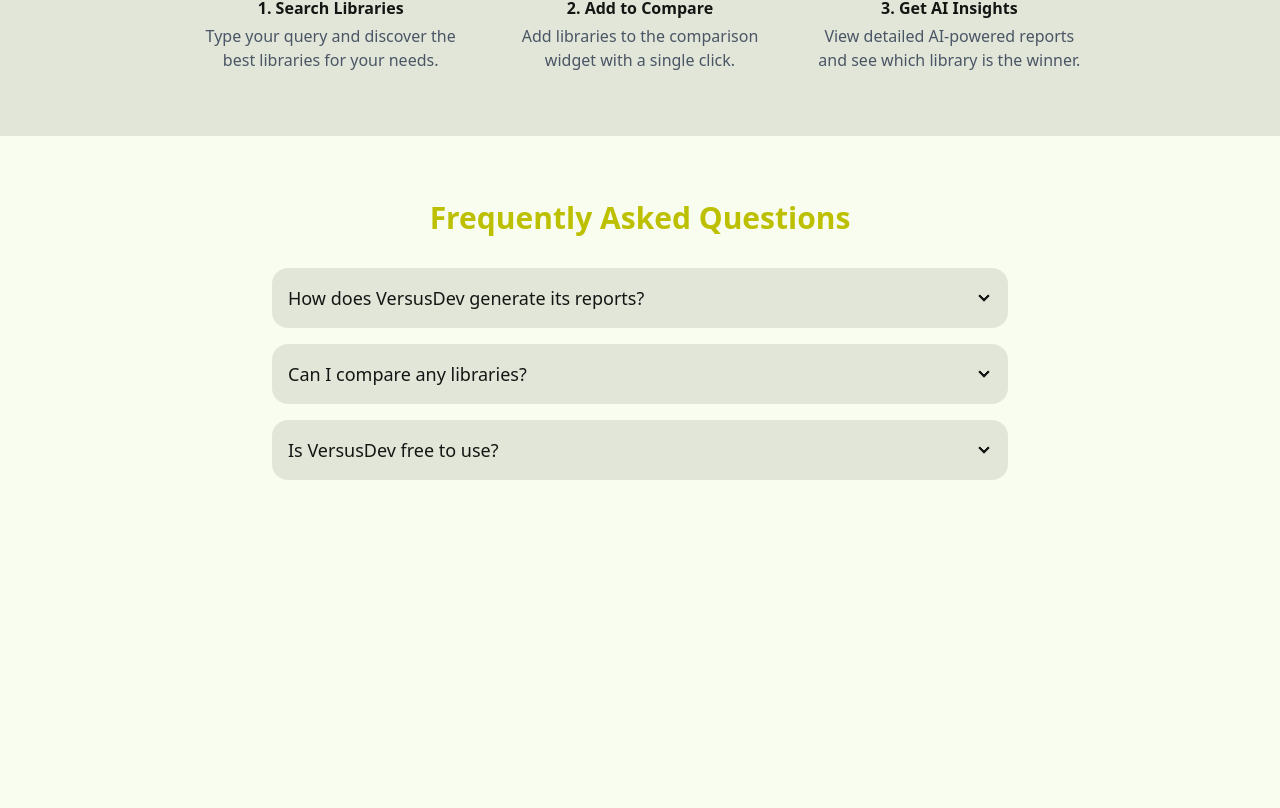
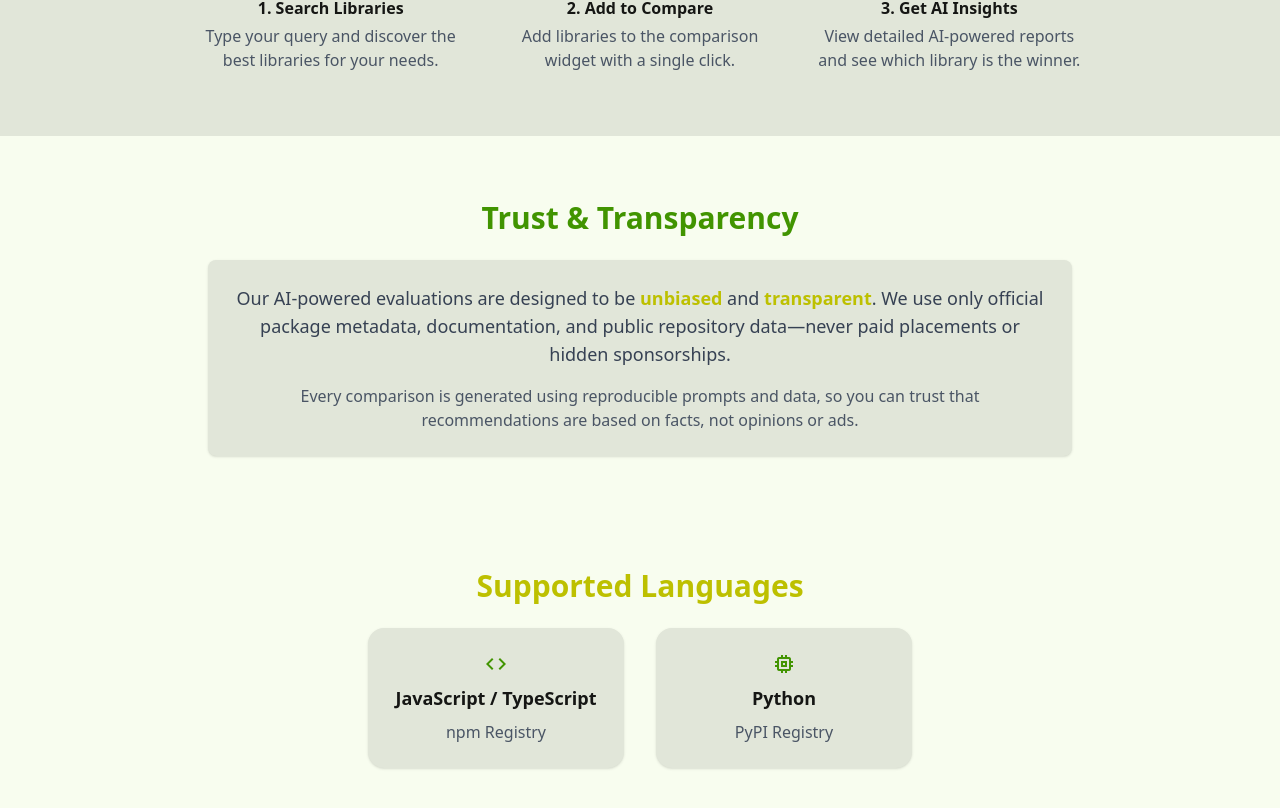
Before and after one commit to uvais724/doc-pilot-ai, a Nuxt app: page / in a window 1280 px wide. Shown: the part 972-1780 px from the top of the page. Before the commit the page ends 1516 px from the top, so only its background shows below. Built offline with nearby package versions, Linux system fonts and the light colour scheme.

Commit message:
Added trust and transparency section

```diff
--- a/pages/index.vue
+++ b/pages/index.vue
@@ -48,6 +48,42 @@
           <h4 class="font-semibold mb-1">3. Get AI Insights</h4>
           <p class="text-gray-600 text-center">View detailed AI-powered reports and see which library is the winner.</p>
         </div>
+      </div>
+    </section>
+
+    <!-- Trust + Transparency Section -->
+    <section class="py-16 px-4 max-w-4xl mx-auto">
+      <h2 class="text-3xl font-bold mb-6 text-center text-primary">Trust & Transparency</h2>
+      <div class="bg-base-200 rounded-lg p-6 shadow text-center">
+        <p class="text-lg text-gray-700 mb-4">
+          Our AI-powered evaluations are designed to be <span class="font-semibold text-secondary">unbiased</span> and <span class="font-semibold text-secondary">transparent</span>.
+          We use only official package metadata, documentation, and public repository data—never paid placements or hidden sponsorships.
+        </p>
+        <p class="text-gray-600">
+          Every comparison is generated using reproducible prompts and data, so you can trust that recommendations are based on facts, not opinions or ads.
+        </p>
+      </div>
+    </section>
+
+    <!-- Supported Languages Section -->
+    <section class="py-12 px-4 max-w-4xl mx-auto">
+      <h2 class="text-3xl font-bold mb-6 text-center text-secondary">Supported Languages</h2>
+      <div class="flex flex-wrap justify-center gap-8">
+        <div class="card bg-base-200 p-6 shadow flex flex-col items-center w-64">
+          <span class="material-icons text-4xl text-primary mb-2">code</span>
+          <h3 class="font-bold text-lg mb-2">JavaScript / TypeScript</h3>
+          <p class="text-gray-600">npm Registry</p>
+        </div>
+        <div class="card bg-base-200 p-6 shadow flex flex-col items-center w-64">
+          <span class="material-icons text-4xl text-primary mb-2">memory</span>
+          <h3 class="font-bold text-lg mb-2">Python</h3>
+          <p class="text-gray-600">PyPI Registry</p>
+        </div>
+        <!-- <div class="card bg-base-200 p-6 shadow flex flex-col items-center w-64">
+          <span class="material-icons text-4xl text-primary mb-2">coffee</span>
+          <h3 class="font-bold text-lg mb-2">Java</h3>
+          <p class="text-gray-600">Maven Central</p>
+        </div> -->
       </div>
     </section>
 
```
